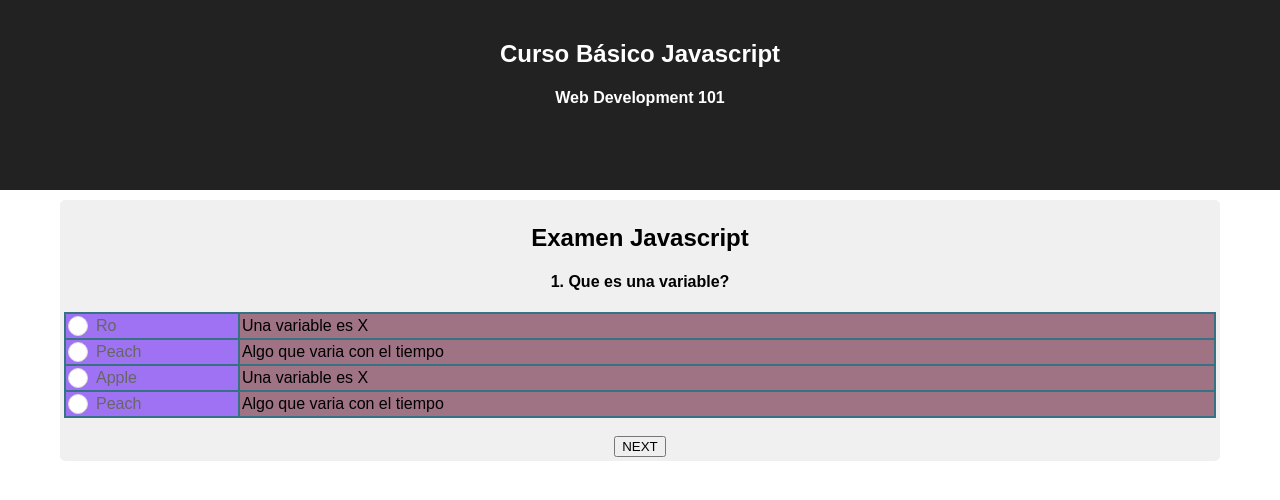
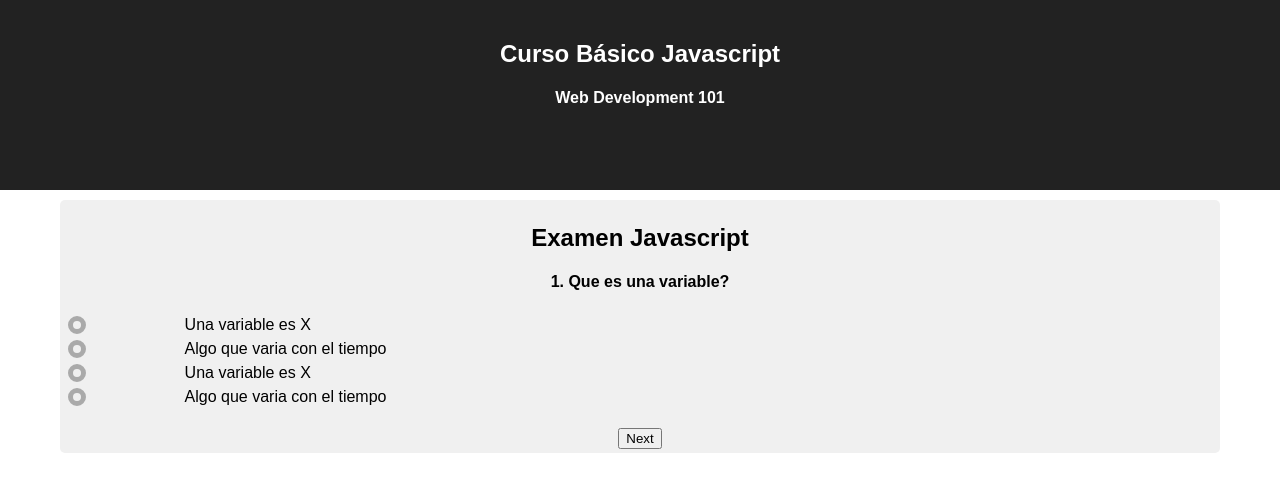
Before and after one commit to developer787/web_programming_course, a React (Create React App) app in the folder examen/: page / in a window 1280 px wide. Shown: the top 500 px of the page. Built offline with nearby package versions, Linux system fonts and the light colour scheme.

Commit message:
Next button

```diff
--- /dev/null
+++ b/examen/src/Next.js
@@ -0,0 +1,20 @@
+import React from 'react'
+class Next extends React.Component {
+  constructor(props){
+    super(props)
+    this.selection = 'A'
+    this.handleClick = this.handleClick.bind(this)
+  }
+  handleClick = () => {
+    alert('this is:', this.selection)
+  }
+
+  render() {
+    return (
+      <button onClick={this.handleClick}>
+      Next
+      </button>
+    )
+  }
+}
+export default Next
--- a/examen/src/Questions.css
+++ b/examen/src/Questions.css
@@ -8,16 +8,13 @@
 }
 .Questions table {
   width:100%;
-  background-color:#367284;
 }
 .Questions table td {
   padding: 2px;
-  background-color:#9f7284;
   text-align:left;
 }
 .Questions table tr td:nth-child(1){
-  background-color:#9f72f4;
-  width:15%;
+  width:10%;
 }
 /*.Questions input[type='radio'] {
   display:none;
--- a/examen/src/Questions.js
+++ b/examen/src/Questions.js
@@ -3,7 +3,7 @@ import Highlight from 'react-highlight'
 import './Questions.css'
 import Examen from './Examen_Javascript'
 import Radio from './Radio'
-
+import Next from './Next'
 class Questions extends Component {
   componentDidMount(){
     console.log(Examen[0].pregunta)
@@ -32,10 +32,7 @@ class Questions extends Component {
 	      </tr>
 	      <tr>
 		<td>
-		  <input type="radio"
-			 id="test2"
-                         name="radio-group"/>
-		  <label for="test2">Peach</label>
+		  <Radio />
 		</td>
 		<td>
 		  <span>{b}</span>
@@ -43,10 +40,7 @@ class Questions extends Component {
 	      </tr>
 	      <tr>
 		<td>
-                  <input type="radio"
-			 id="test1"
-			 name="radio-group" />
-		  <label for="test1">Apple</label>
+		  <Radio />
 		</td>
 		<td>
 		  <span>{a}</span>
@@ -54,10 +48,7 @@ class Questions extends Component {
 	      </tr>
 	      <tr>
 		<td>
-		  <input type="radio"
-			 id="test2"
-                         name="radio-group"/>
-		  <label for="test2">Peach</label>
+		  <Radio />
 		</td>
 		<td>
 		  <span>{b}</span>
@@ -66,7 +57,7 @@ class Questions extends Component {
 	    </tbody>
 	  </table>
 	  <br />
-	  <button> NEXT </button>
+	<Next />
       </div>
   )
   }
--- a/examen/src/Radio.css
+++ b/examen/src/Radio.css
@@ -1,50 +1,30 @@
-[type="radio"]:checked,
-[type="radio"]:not(:checked) {
+.radio_group input[type=radio]{
+  visibility: hidden;
+  display: none;
+}
+.radio_group .check{
+  border: 5px solid #AAAAAA;
+  border-radius: 100%;
+  height: 1vmin;
+  width: 1vmin;
+  z-index: 5;
+  transition: border .25s linear;
+  -webkit-transition: border .25s linear;
+}
+.radio_group .check::before {
+  display: block;
   position: absolute;
-  left: -9999px;
+  content: '';
+  border-radius: 100%;
+  height: 1vmin;
+  width: 1vmin;
+  margin: auto;
+  transition: background 0.25s linear;
+  -webkit-transition: background 0.25s linear;
 }
-[type="radio"]:checked + label,
-[type="radio"]:not(:checked) + label
-{
-  position: relative;
-  padding-left: 28px;
-  cursor: pointer;
-  line-height: 20px;
-  display: inline-block;
-  color: #666;
+.radio_group input[type=radio]:checked ~ .check {
+  border: 5px solid #aaaaaa;
 }
-[type="radio"]:checked + label:before,
-[type="radio"]:not(:checked) + label:before {
-  content: '';
-  position: absolute;
-  left: 0;
-  top: 0;
-  width: 18px;
-  height: 18px;
-  border: 1px solid #ddd;
-  border-radius: 100%;
-  background: #fff;
+.radio_group input[type=radio]:checked ~ .check::before{
+  background: #0DF692;
 }
-[type="radio"]:checked + label:after,
-[type="radio"]:not(:checked) + label:after {
-  content: '';
-  width: 12px;
-  height: 12px;
-  background: #F87DA9;
-  position: absolute;
-  top: 4px;
-  left: 4px;
-  border-radius: 100%;
-  -webkit-transition: all 0.2s ease;
-  transition: all 0.2s ease;
-}
-[type="radio"]:not(:checked) + label:after {
-  opacity: 0;
-  -webkit-transform: scale(0);
-  transform: scale(0);
-}
-[type="radio"]:checked + label:after {
-  opacity: 1;
-  -webkit-transform: scale(1);
-  transform: scale(1);
-}
--- a/examen/src/Radio.js
+++ b/examen/src/Radio.js
@@ -2,12 +2,15 @@ import React, {Component} from 'react'
 import './Radio.css'
 class Radio extends Component {
   render(){
+    const label = 'a)'
     return (
-      <div>
+      <div className='radio_group'>
+      <label>
       <input type="radio"
-	id="radio_standard"
-	name="radio-group"/>
-      <label for="radio_standard">Ro</label>
+	className="radio_standard"
+	name="radio_group"/>
+        <div className="check"></div>
+      </label>
       </div>
     )
   }
```
